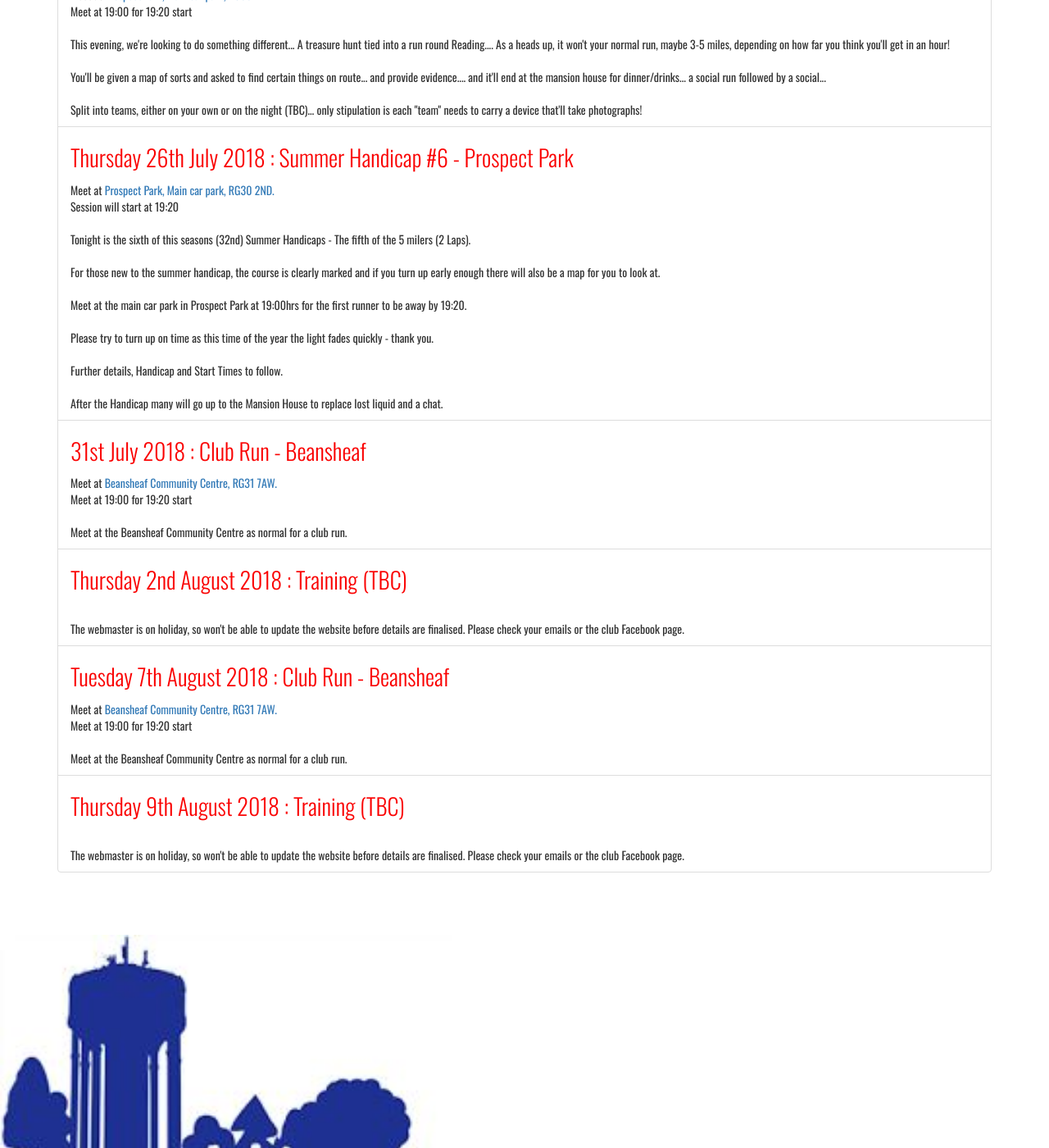
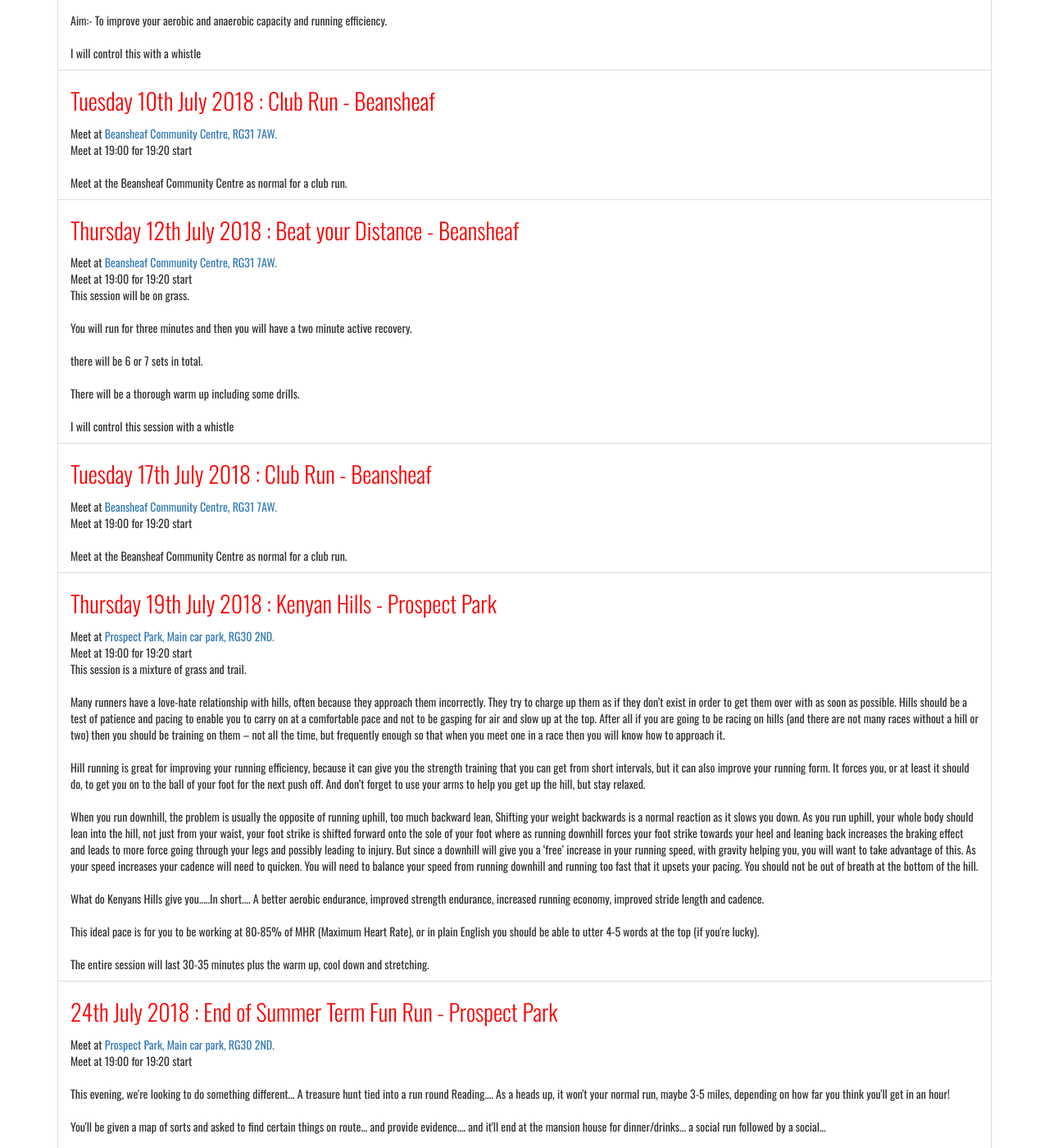
Before and after one commit to tjrobinson/readingjoggers.org, a Jekyll site: the page built from events.html, in a window 1280 px wide and 1400 px high, scrolled down 1624 px. Shown: the whole window at 82% size. Built offline with Jekyll 4.4.1, drawn with Linux system fonts in a browser that asks for light colours; nearby versions of some CDN libraries; some of the changed text lies outside the part shown.

Commit message:
Add July events

```diff
--- a/_includes/events_clubrunsandtraining.html
+++ b/_includes/events_clubrunsandtraining.html
@@ -29,12 +29,46 @@
     <a href="https://www.google.co.uk/maps/place/Beansheaf+Community+Centre/@51.438765,-1.050468,17z/data=!3m1!4b1!4m2!3m1!1s0x4876995b2055a6c3:0x5e5d81beae0b0b3b">Beansheaf Community Centre, RG31 7AW.</a>
     <br> Meet at 19:00 for 19:20 start
     <br>
-    <br> Meet at the Beansheaf Community Centre as normal for a club run. There will be no group leaders for this session, James will be taking us along the river.
+    <br> Meet at the Beansheaf Community Centre as normal for a club run.
     <br>
   </li>
 
   <li class="list-group-item">
-    <h3>Thursday 5th July 2018 : Training (TBC)</h3>
+    <h3>Thursday 5th July 2018 : High Intensity Training ( HIT ) or High Intensity Interval Training ( HIIT ) - Beansheaf</h3>
+    Meet at
+    <a href="https://www.google.co.uk/maps/place/Beansheaf+Community+Centre/@51.438765,-1.050468,17z/data=!3m1!4b1!4m2!3m1!1s0x4876995b2055a6c3:0x5e5d81beae0b0b3b">Beansheaf Community Centre, RG31 7AW.</a>
+    <br> Meet at 19:00 for 19:20 start
+
+    <br>This session will be on grass.
+    <br>
+    <br>Meet at 19:00 for the session to start at 19:20
+    <br>
+    <br>This is a minimum mileage activity which can prove as effective as Interval Training. It can improve the cardiovascular fitness as much as an hour of moderate level aerobic running ( Tuesday Evenings )
+    <br>The short bouts of exercise can improve muscle fitness and performance comparable to several weeks of traditional endurance training if it was done on a regular basis. However we are going to use it as part of the overall training sessions.
+    <br>It also improves the utilisation of oxygen to help the body rid itself of unwanted Lactic Acid
+    <br>
+    <br>There will be a thorough warm up including some drills.
+    <br>
+    <br>4 to 6 x 60 metre strides before you start the session.
+    <br>
+    <br>6 x (Sprint 15 secs + 15 secs rest) at 75-85% effort.
+    <br>2 minute rest before next set.
+    <br>
+    <br>6 x (Sprint 20 secs + 20 secs rest) at 85-90% effort
+    <br>3 minute rest before next set.
+    <br>
+    <br>6 x (Sprint 25 secs + 30 secs rest) at 90-95% effort.
+    <br>4 minute rest before next set.
+    <br>
+    <br>2 x (Sprint 15 secs + 30 secs rest) at 95 + effort.
+    <br>
+    <br>Possibly 2 sets or 1 complete set and part of the second set. This is a short session but it is hard.
+    <br>Gentle warm down followed by stretch down to finish.
+    <br>
+    <br>Aim:- To improve your aerobic and anaerobic capacity and running efficiency.
+    <br>
+    <br>I will control this with a whistle
+
   </li>
 
   <li class="list-group-item">
@@ -48,7 +82,21 @@
   </li>
 
   <li class="list-group-item">
-    <h3>Thursday 12th July 2018 : Training (TBC)</h3>
+    <h3>Thursday 12th July 2018 : Beat your Distance - Beansheaf</h3>
+    Meet at
+    <a href="https://www.google.co.uk/maps/place/Beansheaf+Community+Centre/@51.438765,-1.050468,17z/data=!3m1!4b1!4m2!3m1!1s0x4876995b2055a6c3:0x5e5d81beae0b0b3b">Beansheaf Community Centre, RG31 7AW.</a>
+    <br> Meet at 19:00 for 19:20 start
+
+    <br>This session will be on grass.
+    <br>
+    <br>You will run for three minutes and then you will have a two minute active recovery.
+    <br>
+    <br>there will be 6 or 7 sets in total.
+    <br>
+    <br>There will be a thorough warm up including some drills.
+    <br>
+    <br>I will control this session with a whistle
+
   </li>
 
   <li class="list-group-item">
@@ -62,7 +110,24 @@
   </li>
 
   <li class="list-group-item">
-    <h3>Thursday 19th July 2018 : Training (TBC)</h3>
+    <h3>Thursday 19th July 2018 : Kenyan Hills - Prospect Park</h3>
+    Meet at
+    <a href="https://www.google.co.uk/maps/place/Prospect+Park/@51.4482918,-1.0131572,16z/data=!4m2!3m1!1s0x48769bbdeb5b73e5:0xdd1dd918a5735bc">Prospect Park, Main car park, RG30 2ND.</a>
+    <br> Meet at 19:00 for 19:20 start
+    <br> This session is a mixture of grass and trail.
+    <br>
+    <br> Many runners have a love-hate relationship with hills, often because they approach them incorrectly. They try to charge up them as if they don’t exist in order to get them over with as soon as possible. Hills should be a test of patience and pacing to enable you to carry on at a comfortable pace and not to be gasping for air and slow up at the top. After all if you are going to be racing on hills (and there are not many races without a hill or two) then you should be training on them – not all the time, but frequently enough so that when you meet one in a race then you will know how to approach it.
+    <br>
+    <br> Hill running is great for improving your running efficiency, because it can give you the strength training that you can get from short intervals, but it can also improve your running form. It forces you, or at least it should do, to get you on to the ball of your foot for the next push off. And don’t forget to use your arms to help you get up the hill, but stay relaxed.
+    <br>
+    <br> When you run downhill, the problem is usually the opposite of running uphill, too much backward lean, Shifting your weight backwards is a normal reaction as it slows you down. As you run uphill, your whole body should lean into the hill, not just from your waist, your foot strike is shifted forward onto the sole of your foot where as running downhill forces your foot strike towards your heel and leaning back increases the braking effect and leads to more force going through your legs and possibly leading to injury. But since a downhill will give you a ‘free’ increase in your running speed, with gravity helping you, you will want to take advantage of this. As your speed increases your cadence will need to quicken. You will need to balance your speed from running downhill and running too fast that it upsets your pacing. You should not be out of breath at the bottom of the hill.
+    <br>
+    <br> What do Kenyans Hills give you.....In short.... A better aerobic endurance, improved strength endurance, increased running economy, improved stride length and cadence.
+    <br>
+    <br> This ideal pace is for you to be working at 80-85% of MHR (Maximum Heart Rate), or in plain English you should be able to utter 4-5 words at the top (if you're lucky).
+    <br>
+    <br> The entire session will last 30-35 minutes plus the warm up, cool down and stretching.
+
   </li>
 
   <li class="list-group-item">
@@ -88,13 +153,10 @@
     <a href="https://www.google.co.uk/maps/place/Prospect+Park/@51.4482918,-1.0131572,16z/data=!4m2!3m1!1s0x48769bbdeb5b73e5:0xdd1dd918a5735bc">Prospect Park, Main car park, RG30 2ND.</a>
     <br> Session will start at 19:20
     <br>
-    <br> Tonight is the sixth of this seasons (32nd) Summer Handicaps - The fifth of the 5 milers (2 Laps).
-    <br>
+    <br> Tonight is the sixth of this seasons (32nd) Summer Handicaps - The fifth of the 5 milers  (2 Laps).
     <br> For those new to the summer handicap, the course is clearly marked and if you turn up early enough there will also be a map for you to look at.
     <br>
     <br> Meet at the main car park in Prospect Park at 19:00hrs for the first runner to be away by 19:20.
-    <br>
-    <br> Please try to turn up on time as this time of the year the light fades quickly - thank you.
     <br>
     <br> Further details, Handicap and Start Times to follow.
     <br>
```
Also changed, not shown: 2 other files.
